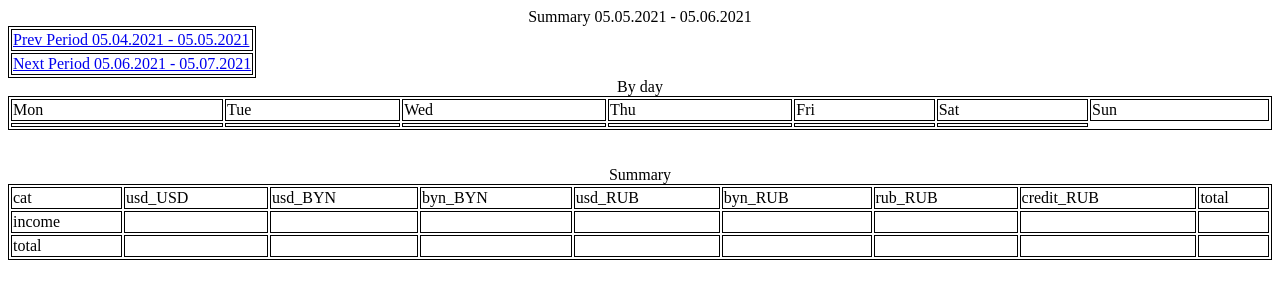
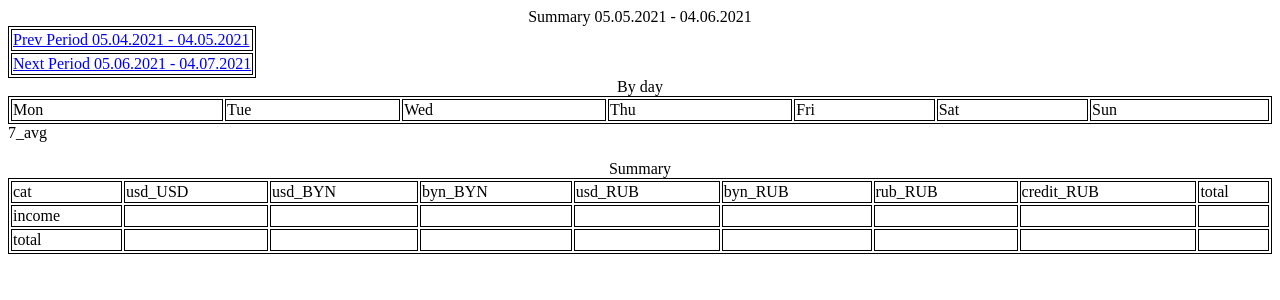
Before and after one commit to aparfenov2/bank_parser, a Flask app: page / in a window 1280 px wide. Shown: the top 300 px of the page. Run offline with Flask 2, Linux system fonts and the light colour scheme; data that the repository does not hold is empty.

Commit message:
fixes; avg_7

```diff
--- a/app.py
+++ b/app.py
@@ -3,6 +3,7 @@
 import datetime
 import unittest
 from mako.template import Template
+import numpy as np
 
 app = Flask(__name__)
 
@@ -17,14 +18,14 @@
             left = now.replace(day = WAGE_DAY, month = now.month - 1)
         else:
             left = now.replace(day = WAGE_DAY, month = 12, year = now.year - 1)
-        right = now.replace(day = WAGE_DAY)
+        right = now.replace(day = WAGE_DAY - 1)
         return left, right
     else:
         left = now.replace(day = WAGE_DAY)
         if now.month < 12:
-            right = now.replace(day = WAGE_DAY, month = now.month + 1)
+            right = now.replace(day = WAGE_DAY - 1, month = now.month + 1)
         else:
-            right = now.replace(day = WAGE_DAY, month = 1, year = now.year + 1)
+            right = now.replace(day = WAGE_DAY - 1, month = 1, year = now.year + 1)
 
     return left, right
 
@@ -33,19 +34,55 @@
         now = datetime.datetime.strptime('01.03.2021', DATETIME_FORMAT)
         a,b = get_closest_wage_dates(now)
         self.assertEqual(datetime.datetime.strptime('05.02.2021', DATETIME_FORMAT), a)
-        self.assertEqual(datetime.datetime.strptime('05.03.2021', DATETIME_FORMAT), b)
+        self.assertEqual(datetime.datetime.strptime('04.03.2021', DATETIME_FORMAT), b)
 
     def test2(self):
         now = datetime.datetime.strptime('15.03.2021', DATETIME_FORMAT)
         a,b = get_closest_wage_dates(now)
         self.assertEqual(datetime.datetime.strptime('05.03.2021', DATETIME_FORMAT), a)
-        self.assertEqual(datetime.datetime.strptime('05.04.2021', DATETIME_FORMAT), b)
+        self.assertEqual(datetime.datetime.strptime('04.04.2021', DATETIME_FORMAT), b)
 
     def test2(self):
         now = datetime.datetime.strptime('05.03.2021', DATETIME_FORMAT)
         a,b = get_closest_wage_dates(now)
         self.assertEqual(datetime.datetime.strptime('05.03.2021', DATETIME_FORMAT), a)
-        self.assertEqual(datetime.datetime.strptime('05.04.2021', DATETIME_FORMAT), b)
+        self.assertEqual(datetime.datetime.strptime('04.04.2021', DATETIME_FORMAT), b)
+
+
+def expenses_calendar(self, expenses_by_day):
+    all_curs = {tr.currency for d, trs in expenses_by_day.items() for tr in trs}
+
+    def make_sum(trs):
+        _sum = {cur : sum([tr.amount for tr in trs if tr.currency == cur]) for cur in all_curs}
+        return ','.join([f"{s:6.2f} {c}" for c,s in _sum.items() if abs(s) > 0])
+
+    spd_rows = [] # [(d,v,c)]
+    cwod = 0
+    crow = []
+    for d,trs in sorted(expenses_by_day.items(),  key=lambda kv: kv[0]):
+        while cwod < d.weekday():
+            crow += [(None,None,None)]
+            cwod += 1
+        crow += [(d.day, make_sum(trs), self.tr_format_html(list(sorted(trs, key=lambda kv: kv.amount))) )]
+        if cwod >= 6:
+            spd_rows += [crow]
+            crow = []
+            cwod = 0
+        else:
+            cwod += 1
+    if len(crow) > 0:
+        while cwod <= 6:
+            crow += [(None,None,None)]
+            cwod += 1
+        spd_rows += [crow]
+
+    def _make_row(_cur):
+        by_day_sums = [sum([tr.amount for tr in trs if tr.currency == _cur]) for d,trs in sorted(expenses_by_day.items(), key=lambda kv: kv[0])]
+        return [f'by day,{_cur}'] + by_day_sums + [np.mean(by_day_sums[-7:])]
+
+    rows = [ _make_row(_cur) for _cur in all_curs]
+
+    return spd_rows, ', '.join([f"{r[-1]:6.2f} {c}/day" for c,r in zip(all_curs,rows)])
 
 @app.route('/')
 def index():
@@ -70,35 +107,12 @@
     en_no_tr = list(en_no_tr)
     expenses_by_day = self.expenses_by_day(en_no_tr)
     # spd_rows, spd_headers, spd_all_curs, spd_rows_c = self.pintable_speed(expenses_by_day, printable=False)
-    all_curs = {tr.currency for d, trs in expenses_by_day.items() for tr in trs}
-
-    def make_sum(trs):
-        _sum = {cur : sum([tr.amount for tr in trs if tr.currency == cur]) for cur in all_curs}
-        return ','.join([f"{s:6.2f} {c}" for c,s in _sum.items() if abs(s) > 0])
-
-    spd_rows = [] # [(d,v,c)]
-    cwod = 0
-    crow = []
-    for d,trs in sorted(expenses_by_day.items(),  key=lambda kv: kv[0]):
-        while cwod < d.weekday():
-            crow += [(None,None,None)]
-            cwod += 1
-        crow += [(d.day, make_sum(trs), self.tr_format_html(list(sorted(trs, key=lambda kv: kv.amount))) )]
-        if cwod >= 6:
-            spd_rows += [crow]
-            crow = []
-            cwod = 0
-        else:
-            cwod += 1
-    while cwod < 6:
-        crow += [(None,None,None)]
-        cwod += 1
-    spd_rows += [crow]
+    spd_rows, avg_7 = expenses_calendar(self, expenses_by_day)
 
     rows, headers, acc_curs, by_acc_cur, by_acc_cur_c, _com = self.printable_summary(by_cat, printable=False)
 
     prev_after, prev_before = get_closest_wage_dates(args.after - datetime.timedelta(days=1))
-    next_after, next_before = get_closest_wage_dates(args.before)
+    next_after, next_before = get_closest_wage_dates(args.before + datetime.timedelta(days=1))
 
     data = {
         'rows':rows,
@@ -113,7 +127,8 @@
         'prev_before' : prev_before.strftime(DATETIME_FORMAT),
         'next_after' : next_after.strftime(DATETIME_FORMAT),
         'next_before': next_before.strftime(DATETIME_FORMAT),
-        'spd_rows' : spd_rows
+        'spd_rows' : spd_rows,
+        '7_avg' : avg_7
         }
 
     # html = self.do_htmlout(
--- a/templates/summary.html
+++ b/templates/summary.html
@@ -68,7 +68,7 @@
             % endfor
         </tbody>
     </table>
-
+7_avg ${data['7_avg']}
 <br><br>
     <center>Summary</center>
      <table class="cart">
```
